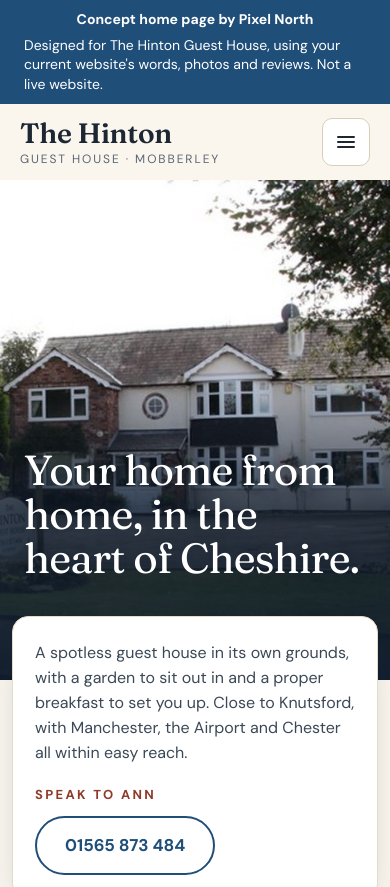
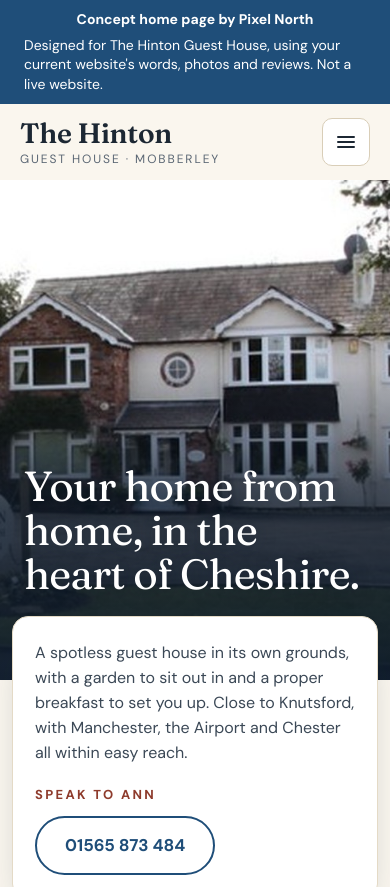
Before and after one commit to jedarlingtonx/thehintonguesthouse.co.uk, a plain HTML site: page index.html in a window 390 px wide. Shown: the top 887 px of the page. Drawn offline with Linux system fonts and the light colour scheme.

Commit message:
Mobile hero: zoom photo to cut sky and show more of the house
Co-Authored-By: Claude Sonnet 5.5 <noreply@anthropic.com>
Claude-Session: https://claude.ai/code/session_01Gu4sFXKZU6ks1MUPr4tava

```diff
--- a/index.html
+++ b/index.html
@@ -23,14 +23,14 @@ a:focus-visible,button:focus-visible,input:focus-visible,select:focus-visible{ou
 .hero-band section{display:contents !important}
 .hero-band section>div:first-child{display:contents !important}
 .hero-img{grid-area:1/1;position:relative !important;width:100% !important;height:500px;-webkit-mask-image:none !important;mask-image:none !important}
-.hero-img img{object-position:50% 18% !important}
+.hero-img img{object-position:50% 60% !important}
 .hero-img::after{display:block !important;top:0 !important;height:auto !important;background:linear-gradient(to top,rgba(14,27,43,.94) 0,rgba(14,27,43,.7) 34%,rgba(14,27,43,0) 62%) !important}
 .hero-band h1{grid-area:1/1;align-self:end;position:relative;z-index:3;width:100%;max-width:720px;margin:0 auto 100px !important;padding:0 24px;color:#FFFFFF !important;text-shadow:0 1px 18px rgba(14,27,43,.5)}
 .hero-card{grid-area:2/1;position:relative;z-index:4;width:calc(100% - 32px);max-width:720px;margin:-64px auto 76px;background:#FFFFFF;border:1px solid #E4DAC6;border-radius:16px;padding:24px 22px;box-shadow:0 22px 40px -24px rgba(20,40,63,.5)}
 .hero-card p{margin:0 0 20px !important;font-size:16px !important}
 .hero-card>div{margin:0 !important}
 }
-@media (min-width:641px) and (max-width:1100px){.hero-img{height:540px}.hero-band h1{font-size:52px !important}.hero-card{padding:32px 36px}}
+@media (min-width:641px) and (max-width:1100px){.hero-img{height:540px}.hero-img img{object-position:50% 85% !important}.hero-band h1{font-size:52px !important}.hero-card{padding:32px 36px}}
 .burger{display:none;align-items:center;justify-content:center;width:48px;height:48px;border:1px solid #D9CEB8;border-radius:10px;background:#FFFFFF;color:#1C2733;cursor:pointer}
 @media (max-width:760px){
 header{padding:14px 20px !important;gap:8px 12px !important}
@@ -56,6 +56,7 @@ header{padding:14px 20px !important;gap:8px 12px !important}
 @media (max-width:640px){
 h1,h2,p{text-wrap:wrap !important}
 .hero-card{width:calc(100% - 24px)}
+.hero-img{overflow:hidden}.hero-img img{transform:scale(1.32);transform-origin:22% 68%}.hero-band h1{margin-bottom:84px !important}
 .stat{border-right:0 !important;border-bottom:1px solid #E4DAC6;padding:20px 8px !important}.stat:last-child{border-bottom:0}
 .garden-main{height:280px !important}
 .hours{grid-template-columns:1fr !important;gap:2px 0 !important}.hours dd{margin-bottom:10px !important}
```
